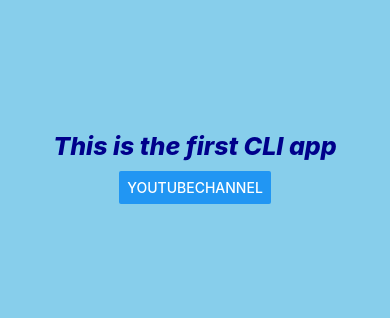
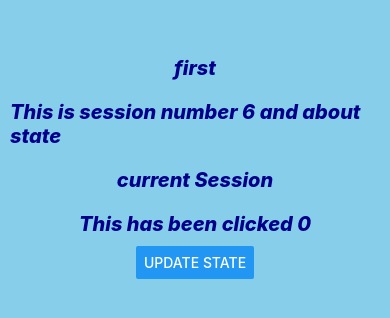
Before and after one commit to vidwatk/tutorialReact-Native, a React Native app in the folder tutorialProject/: screen / in a window 390 px wide. Shown: the part 260-578 px from the top of the page. Built offline with nearby package versions, Linux system fonts and the light colour scheme.

Commit message:
tutorial(Stage 2): UseState counter and stuff

```diff
--- a/tutorialProject/App.js
+++ b/tutorialProject/App.js
@@ -6,20 +6,33 @@
  * @flow strict-local
  */
 
-import React from 'react';
+import React, {useState} from 'react';
 import {
   StyleSheet,
   Text,
   View,
-  Button,
-  Linking
+  Button
 } from 'react-native';
 
 const App = () => {
+const [name, setName] = useState("first")
+const[session, setSession] = useState({number: 6, title:"state"})
+const[current, setCurrent] = useState(true)
+const[counter, setCounter] = useState(0)
+
+const onClickHandler = () => {
+  setName("Second Update")
+  setSession({number: 7, title: "some random shit"})
+  setCurrent(false)
+  setCounter(counter + 1)
+}
   return (
     <View style= {styles.body}>
-      <Text style={styles.text}>This is the first CLI app</Text>
-      <Button title="youtubeChannel" onPress={() => {Linking.openURL("https://github.com/vidwatk")}}></Button>
+      <Text style={styles.text}> {name} </Text>
+      <Text style={styles.text}>This is session number {session.number} and about {session.title}</Text>
+      <Text style={styles.text}> {current ? "current Session" : "Next session"} </Text>
+      <Text style={styles.text}> This has been clicked {counter} </Text>
+      <Button title="Update State" onPress={onClickHandler}></Button>
     </View>
 
   );
@@ -34,7 +47,7 @@ const styles = StyleSheet.create({
   },
   text: {
     color: "#00008B",
-    fontSize: 25,
+    fontSize: 20,
     fontWeight: "800",
     fontStyle: "italic",
     margin: 10
```
